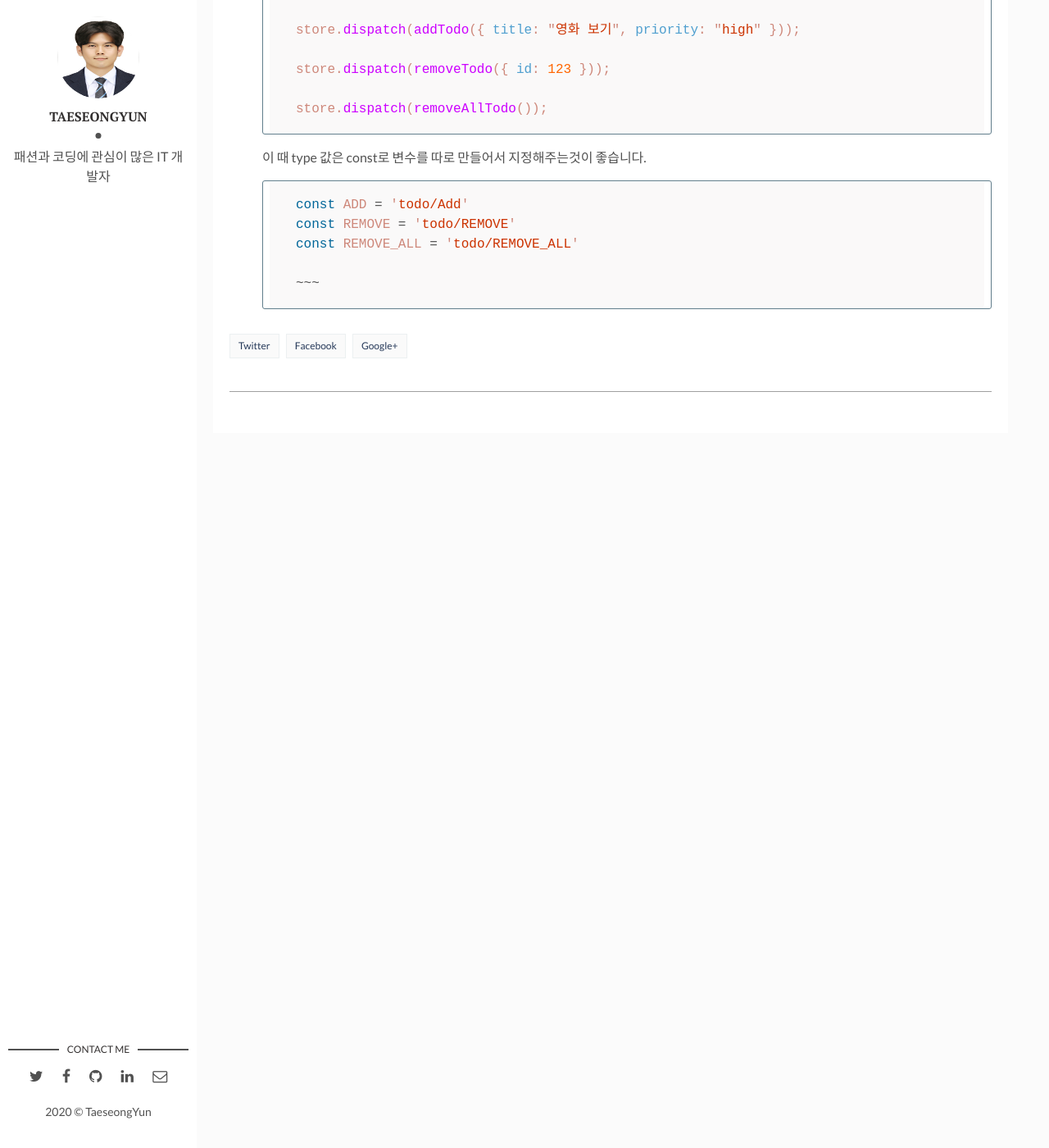
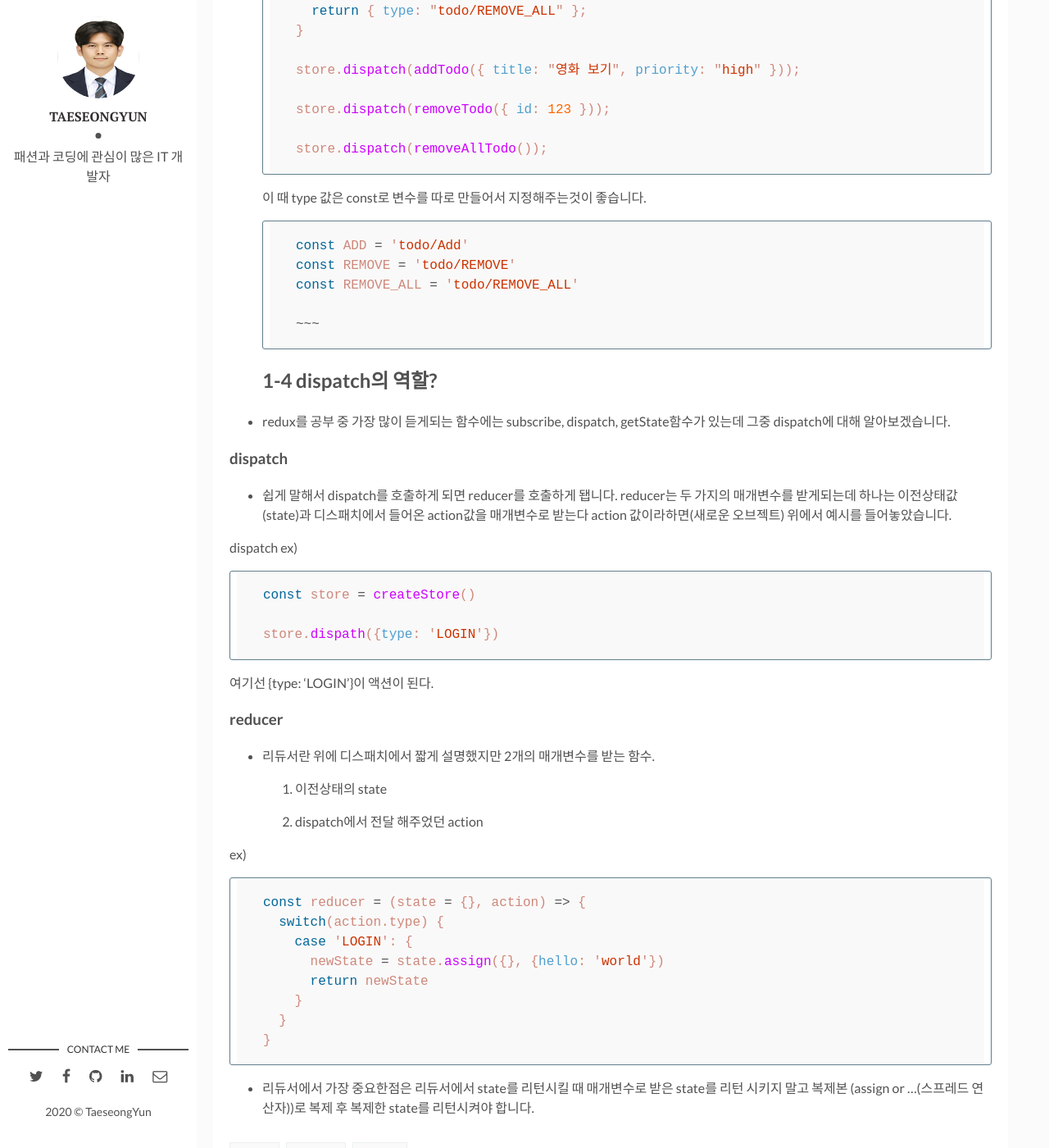
Before and after one commit to TaeseongYun/TaeseongYun.github.io, a Jekyll site: the page built from _posts/2020-04-18-typescript-study.md, in a window 1280 px wide and 1400 px high, scrolled down 1561 px. Shown: the whole window at 82% size. Built offline with Jekyll 4.4.1, drawn with Linux system fonts in a browser that asks for light colours; comment, search, counter and statistics services are not loaded; before the commit the page ends 2109 px from its top, so only the background shows below that; some of the changed text lies outside the part shown.

Commit message:
fix: modify redux

````diff
--- a/_posts/2020-04-18-typescript-study.md
+++ b/_posts/2020-04-18-typescript-study.md
@@ -37,6 +37,8 @@ img: redux.png # Add image post (optional)
 
   ex)
 
+  ### 리턴되는값은 전부 action에 해당됍니다.
+
   ```javascript
   function addTodo({ title, priority }) {
     return { type: "todo/Add", title, priority };
@@ -64,3 +66,43 @@ img: redux.png # Add image post (optional)
 
   ~~~
   ```
+## 1-4 dispatch의 역할?
+
+- redux를 공부 중 가장 많이 듣게되는 함수에는 subscribe, dispatch, getState함수가 있는데 그중 dispatch에 대해 알아보겠습니다.
+
+### dispatch
+ - 쉽게 말해서 dispatch를 호출하게 되면 reducer를 호출하게 됍니다. reducer는 두 가지의 매개변수를 받게되는데 하나는 이전상태값 (state)과 디스패치에서 들어온 action값을 매개변수로 받는다 action 값이라하면(새로운 오브젝트) 위에서 예시를 들어놓았습니다.
+
+
+dispatch ex)
+
+```javascript
+const store = createStore()
+
+store.dispath({type: 'LOGIN'})
+```
+
+
+여기선 {type: 'LOGIN'}이 액션이 된다.
+
+### reducer
+
+- 리듀서란 위에 디스패치에서 짧게 설명했지만 2개의 매개변수를 받는 함수.
+
+   1. 이전상태의 state
+
+  2. dispatch에서 전달 해주었던 action
+
+ex)
+
+```javascript
+const reducer = (state = {}, action) => {
+  switch(action.type) {
+    case 'LOGIN': {
+      newState = state.assign({}, {hello: 'world'})
+      return newState
+    }
+  }
+}
+```
+* 리듀서에서 가장 중요한점은 리듀서에서 state를 리턴시킬 때 매개변수로 받은 state를 리턴 시키지 말고 복제본 (assign or ...(스프레드 연산자))로 복제 후 복제한 state를 리턴시켜야 합니다.
````
Also changed, not shown: assets/img/mac.jpg (deleted), assets/img/post-example.jpg (deleted), assets/img/promo-img.jpg (deleted), assets/img/software.jpg (deleted), assets/img/we-in-rest.jpg (deleted), assets/img/workflow.jpg (deleted).
